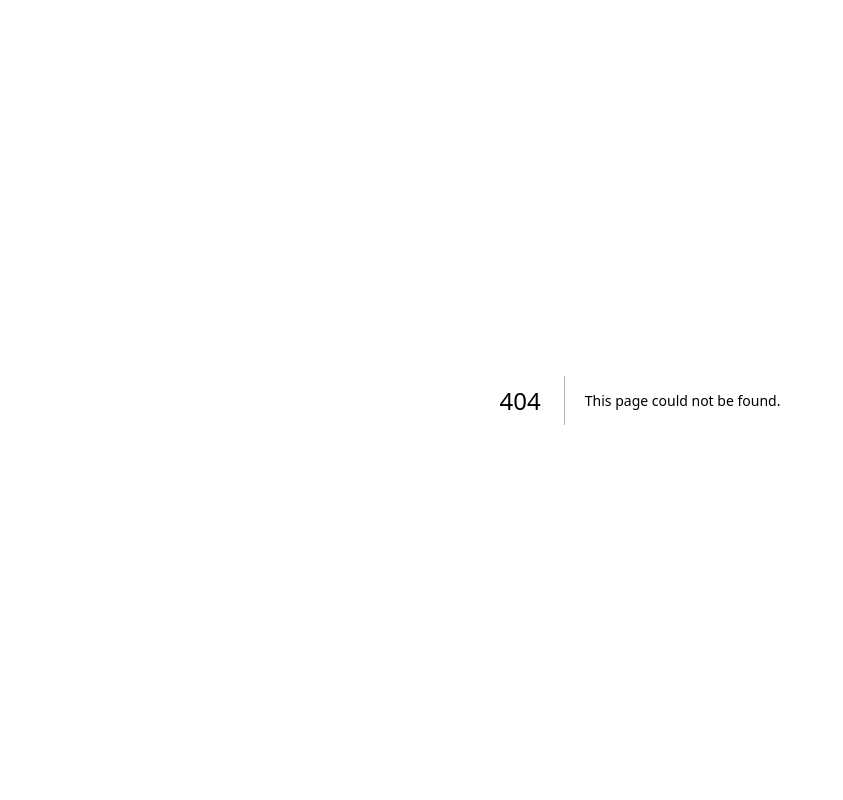
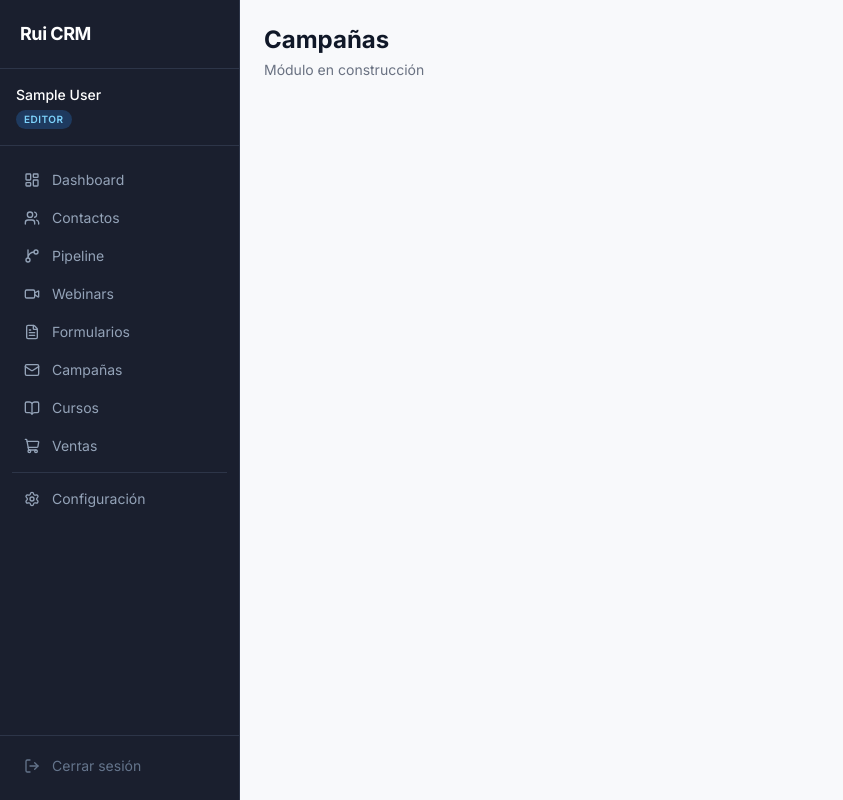
Before and after one commit to noermorales98/rui-page, a Next.js app: page /crm/campanas in a window 1280 px wide. Before the commit this address had no page. Shown: the whole page, without its empty margins (0-843 px from the left). Built offline with nearby package versions, Linux system fonts and the light colour scheme; no server answers; sample sign-in values are in the browser's storage; a web font is replaced by a local one.

Commit message:
feat(crm): add placeholder pages for all CRM modules

```diff
--- /dev/null
+++ b/app/crm/campanas/page.tsx
@@ -0,0 +1,8 @@
+export default function CampanasPage() {
+  return (
+    <div>
+      <h1 className="text-2xl font-bold text-gray-900">Campañas</h1>
+      <p className="mt-1 text-sm text-gray-500">Módulo en construcción</p>
+    </div>
+  )
+}
--- /dev/null
+++ b/app/crm/configuracion/page.tsx
@@ -0,0 +1,8 @@
+export default function ConfiguracionPage() {
+  return (
+    <div>
+      <h1 className="text-2xl font-bold text-gray-900">Configuración</h1>
+      <p className="mt-1 text-sm text-gray-500">Módulo en construcción</p>
+    </div>
+  )
+}
--- /dev/null
+++ b/app/crm/contactos/page.tsx
@@ -0,0 +1,8 @@
+export default function ContactosPage() {
+  return (
+    <div>
+      <h1 className="text-2xl font-bold text-gray-900">Contactos</h1>
+      <p className="mt-1 text-sm text-gray-500">Módulo en construcción</p>
+    </div>
+  )
+}
--- /dev/null
+++ b/app/crm/cursos/page.tsx
@@ -0,0 +1,8 @@
+export default function CursosPage() {
+  return (
+    <div>
+      <h1 className="text-2xl font-bold text-gray-900">Cursos</h1>
+      <p className="mt-1 text-sm text-gray-500">Módulo en construcción</p>
+    </div>
+  )
+}
--- /dev/null
+++ b/app/crm/dashboard/page.tsx
@@ -0,0 +1,8 @@
+export default function DashboardPage() {
+  return (
+    <div>
+      <h1 className="text-2xl font-bold text-gray-900">Dashboard</h1>
+      <p className="mt-1 text-sm text-gray-500">Módulo en construcción</p>
+    </div>
+  )
+}
--- /dev/null
+++ b/app/crm/formularios/page.tsx
@@ -0,0 +1,8 @@
+export default function FormulariosPage() {
+  return (
+    <div>
+      <h1 className="text-2xl font-bold text-gray-900">Formularios</h1>
+      <p className="mt-1 text-sm text-gray-500">Módulo en construcción</p>
+    </div>
+  )
+}
--- /dev/null
+++ b/app/crm/pipeline/page.tsx
@@ -0,0 +1,8 @@
+export default function PipelinePage() {
+  return (
+    <div>
+      <h1 className="text-2xl font-bold text-gray-900">Pipeline</h1>
+      <p className="mt-1 text-sm text-gray-500">Módulo en construcción</p>
+    </div>
+  )
+}
--- /dev/null
+++ b/app/crm/ventas/page.tsx
@@ -0,0 +1,8 @@
+export default function VentasPage() {
+  return (
+    <div>
+      <h1 className="text-2xl font-bold text-gray-900">Ventas</h1>
+      <p className="mt-1 text-sm text-gray-500">Módulo en construcción</p>
+    </div>
+  )
+}
--- /dev/null
+++ b/app/crm/webinars/page.tsx
@@ -0,0 +1,8 @@
+export default function WebinarsPage() {
+  return (
+    <div>
+      <h1 className="text-2xl font-bold text-gray-900">Webinars</h1>
+      <p className="mt-1 text-sm text-gray-500">Módulo en construcción</p>
+    </div>
+  )
+}
```
